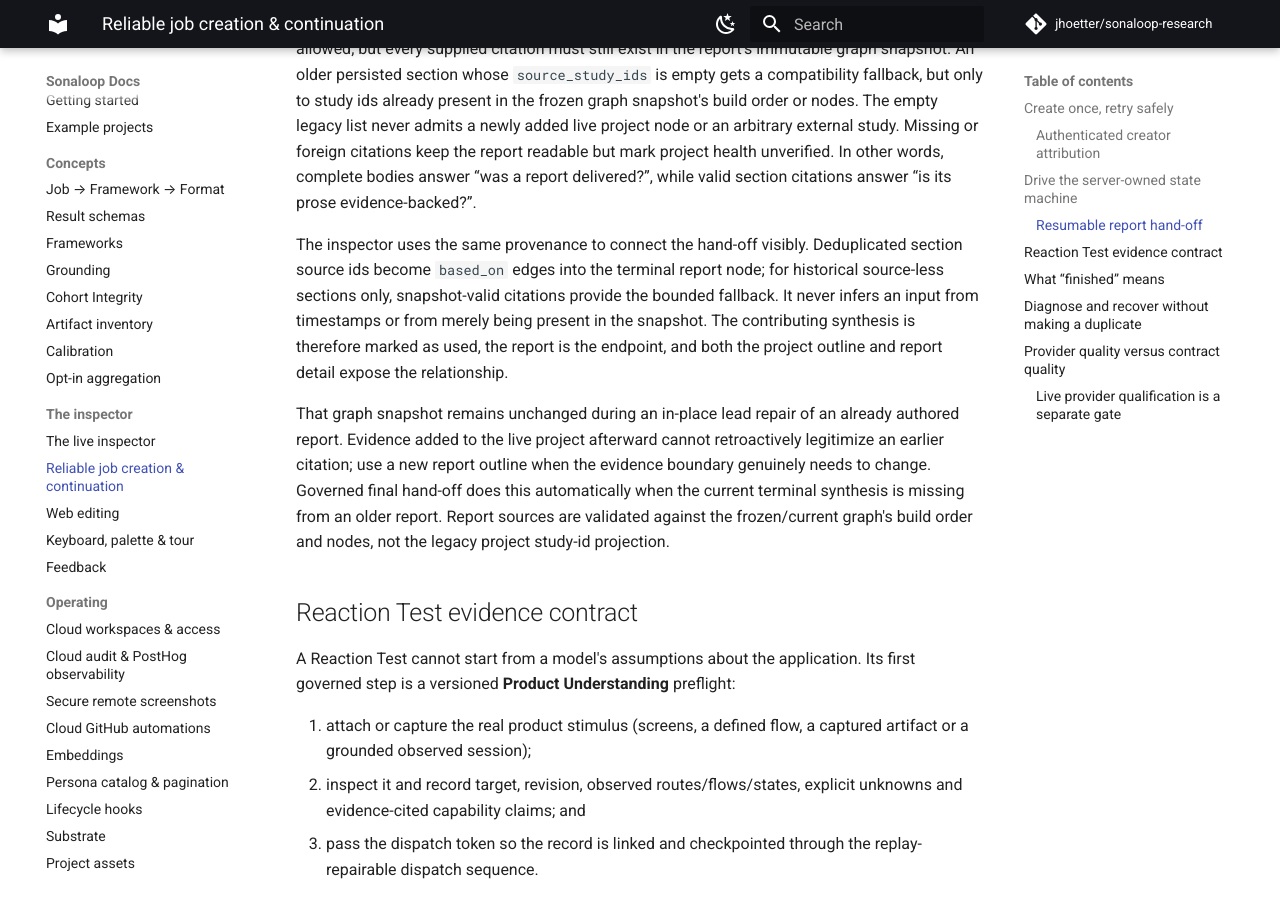
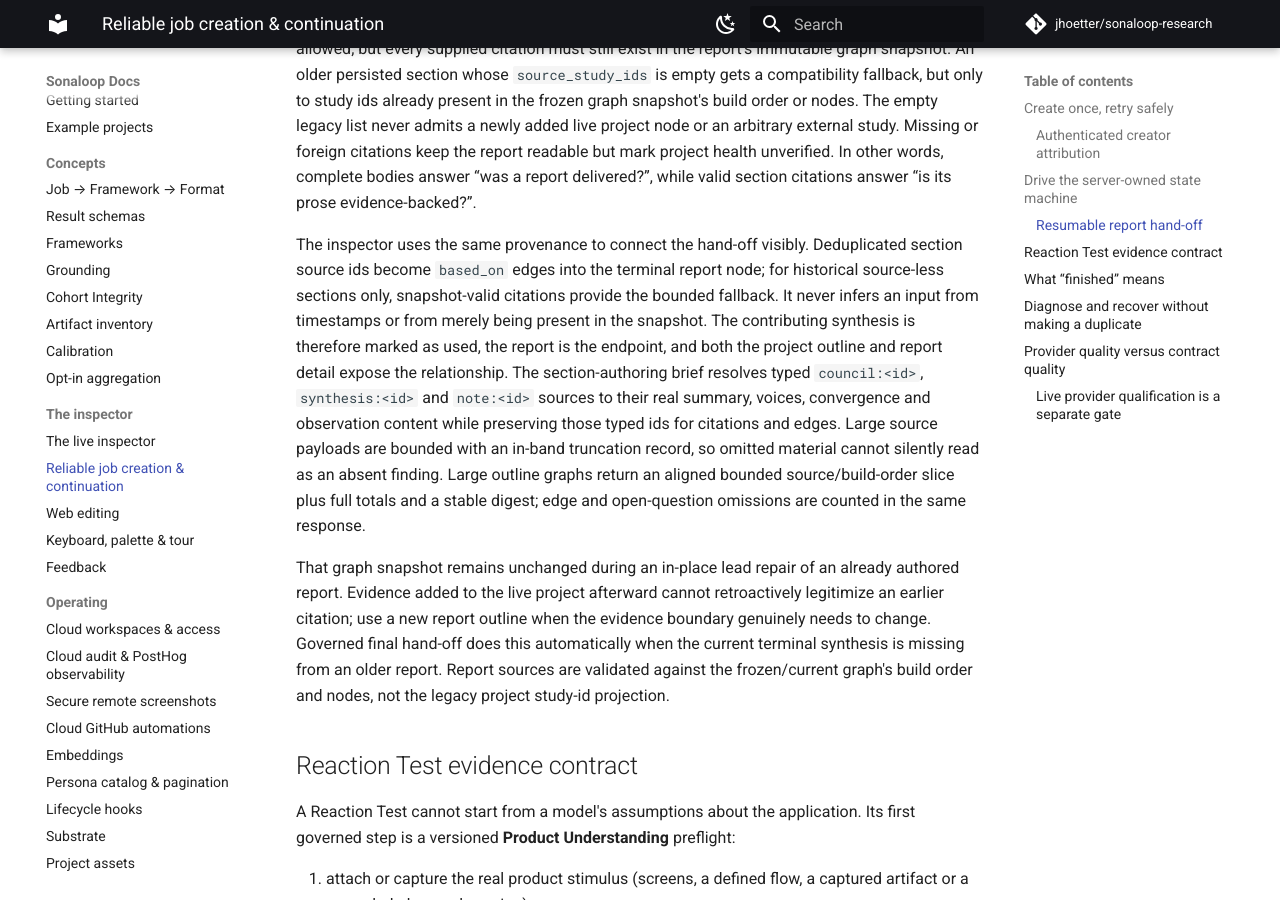
Before and after one commit to jhoetter/sonaloop-docs, an MkDocs documentation site: the page built from docs/reliable-runs.md, in a window 1280 px wide and 900 px high, scrolled down 4273 px. Built offline with MkDocs 1.6.1 and Material for MkDocs 9.7.7, drawn with Linux system fonts in a browser that asks for light colours; comment, search, counter and statistics services are not loaded.

Commit message:
Document bounded typed report sources

```diff
--- a/docs/reliable-runs.md
+++ b/docs/reliable-runs.md
@@ -189,6 +189,12 @@ ids become `based_on` edges into the terminal report node; for historical source
 snapshot-valid citations provide the bounded fallback. It never infers an input from timestamps or
 from merely being present in the snapshot. The contributing synthesis is therefore marked as used,
 the report is the endpoint, and both the project outline and report detail expose the relationship.
+The section-authoring brief resolves typed `council:<id>`, `synthesis:<id>` and `note:<id>` sources to
+their real summary, voices, convergence and observation content while preserving those typed ids for
+citations and edges. Large source payloads are bounded with an in-band truncation record, so omitted
+material cannot silently read as an absent finding. Large outline graphs return an aligned bounded
+source/build-order slice plus full totals and a stable digest; edge and open-question omissions are
+counted in the same response.
 
 That graph snapshot remains unchanged during an in-place lead repair of an already authored report.
 Evidence added to the live project afterward cannot retroactively legitimize an earlier citation; use
```
